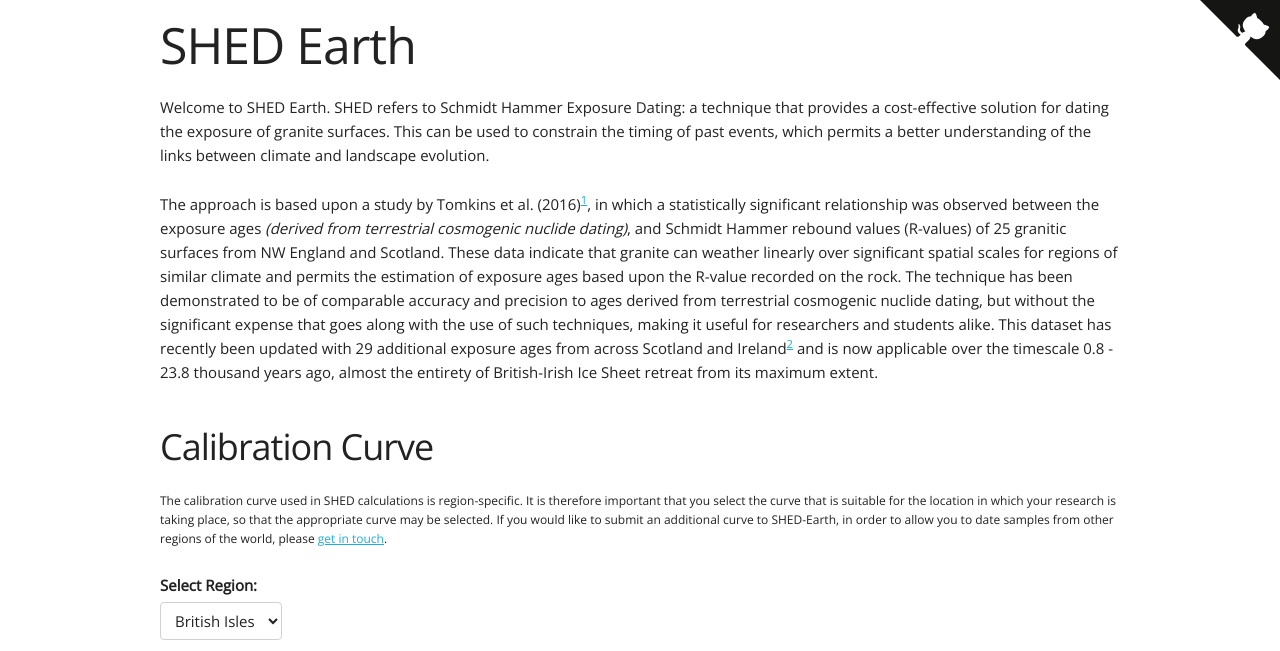
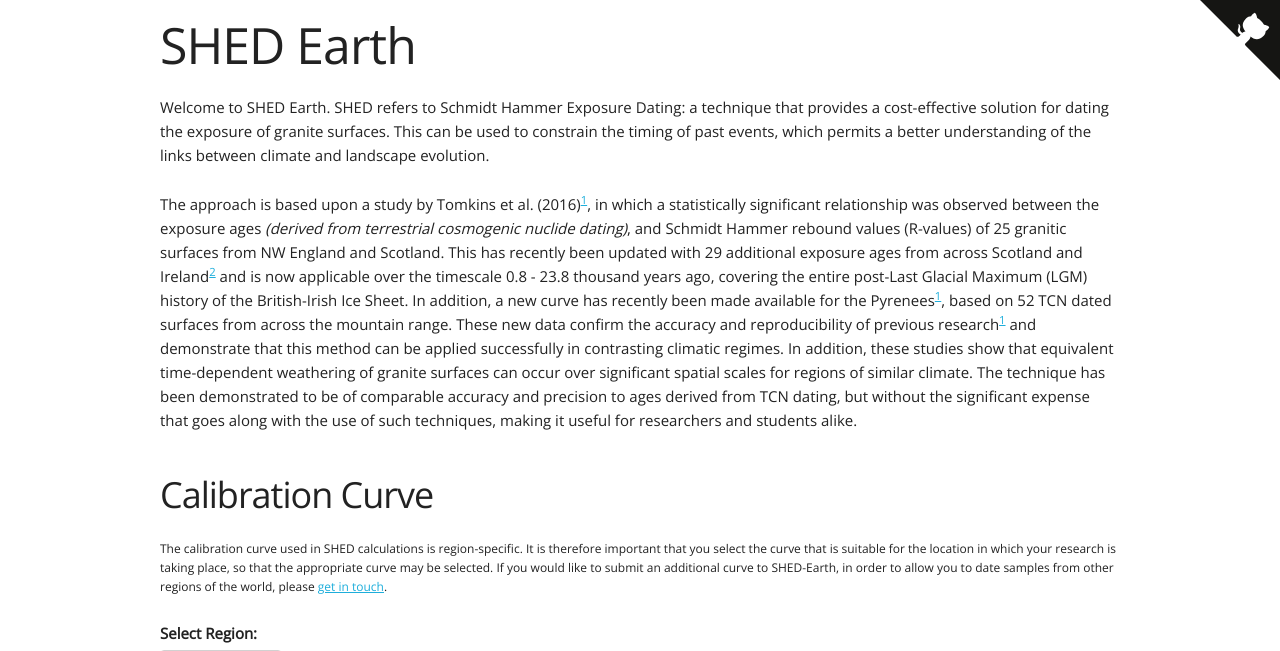
Before and after one commit to jonnyhuck/shed-earth, a Django app: page /shedcalc/ in a window 1280 px wide. Shown: the top 651 px of the page. Run offline with Django 3.2, Linux system fonts and the light colour scheme.

Commit message:
updated text and added self adjusting text that updates depending on calibration curve selection

```diff
--- a/shedcalc/templates/shedcalc/index.html
+++ b/shedcalc/templates/shedcalc/index.html
@@ -116,9 +116,11 @@
 		if (selectedIndex == 0) {			// GB = Lock Lomond
 			document.getElementById('prodrate').value = 0;
 			document.getElementById("localchart").src="./chartgb.png";
+			document.getElementById("cctext").innerHTML = '<small><p>This is the latest calibration curve for the British Isles and is based on 54 TCN dated surfaces from Scotland, NW England and Ireland.  These exposure ages are calculated using the time-dependent Lm scaling scheme<sup><a href="#3">3,4</a></sup>, the Loch Lomond production rate<sup><a href="#5">5</a></sup> and assuming 0 mm ka<sup>-1</sup> erosion. For full details, see Tomkins et al. (2017)<sup><a href="#2">2</a></sup>. It is anticipated that as new calibration curves are constructed in similar well-dated regions, they will be made available for use on this site.</p></small>';
 		} else if (selectedIndex == 1){		// PY = CRONUS
 			document.getElementById('prodrate').value = 2;
 			document.getElementById("localchart").src="./chartpy.png";
+			document.getElementById("cctext").innerHTML = '<small><p>This is the latest calibration curve for the Pyrenees and is based on 52 TCN dated surfaces from across the mountain range. These exposure ages are calculated using the time-dependent Lm scaling scheme<sup><a href="#3">3,4</a></sup>, the primary calibration dataset of Borchers et al. (2016)<sup><a href="#9">9</a></sup> and assuming 0 mm ka-1 erosion. For full details, see Tomkins et al. (2017b)<sup><a href="#18">18</a></sup>. It is anticipated that as new calibration curves are constructed in similar well-dated regions, they will be made available for use on this site.</p></small>'
 		}
 	}
 
@@ -135,16 +137,18 @@
 		<p>The approach is based upon a study by Tomkins et al. (2016)<sup><a href="#1">1</a></sup>,
 		in which a statistically significant relationship was observed between the exposure ages
 		<em>(derived from terrestrial cosmogenic nuclide dating)</em>, and Schmidt Hammer rebound
-		values (R-values) of 25 granitic surfaces from NW England and Scotland. These data indicate
-		that granite can weather linearly over significant spatial scales for regions of similar
-		climate and permits the estimation of exposure ages based upon the R-value recorded on
-		the rock. The technique has been demonstrated to be of comparable accuracy and precision
-		to ages derived from terrestrial cosmogenic nuclide dating, but without the significant
-		expense that goes along with the use of such techniques, making it useful for researchers
-		and students alike. This dataset has recently been updated with 29 additional exposure ages from
-		across Scotland and Ireland<sup><a href="#2">2</a></sup> and is now applicable over
-		the timescale 0.8 - 23.8 thousand years ago, almost the entirety of British-Irish Ice Sheet
-		retreat from its maximum extent.</p>
+		values (R-values) of 25 granitic surfaces from NW England and Scotland. This has recently
+		been updated with 29 additional exposure ages from across Scotland and Ireland<sup><a href="#2">2</a></sup> and is now
+		applicable over the timescale 0.8 - 23.8 thousand years ago, covering the entire post-Last
+		Glacial Maximum (LGM) history of the British-Irish Ice Sheet. In addition, a new curve has
+		recently been made available for the Pyrenees<sup><a href="#1">1</a></sup>, based on 52 TCN dated surfaces
+		from across the mountain range. These new data confirm the accuracy and reproducibility of previous
+		research<sup><a href="#1">1</a></sup> and demonstrate that this method can be applied
+		successfully in contrasting climatic regimes. In addition, these studies show that equivalent
+		time-dependent weathering of granite surfaces can occur over significant spatial scales for
+		regions of similar climate. The technique has been demonstrated to be of comparable accuracy
+		and precision to ages derived from TCN dating, but without the significant expense that goes
+		along with the use of such techniques, making it useful for researchers and students alike.</p>
 
 		<form action="{% url 'shedcalc:results' %}" method="post" onsubmit="return validateForm()">
 
@@ -204,7 +208,7 @@
 			exposure age estimates. As such, we provide three production rates for calculating SH
 			exposure ages.</p>
 
-			<p>The first and the default calibration dataset is the Loch Lomond production
+			<p>For the British Isles SHED curve, the default calibration dataset is the Loch Lomond production
 			rate (LLPR; 4.02 ± 0.18 atoms g<sup>-1</sup> a<sup>-1</sup>; Fabel et al., 2012<sup><a href="#5">5</a></sup>),
 			which is based on <sup>10</sup>Be concentrations from erratic boulders on the terminal moraine of the Younger Dryas
 			Loch Lomond glacier advance, the timing of which is independently constrained by <sup>14</sup>C
@@ -219,7 +223,9 @@
 			<p>Finally, we provide the primary calibration dataset of Borchers et al. (2016)<sup><a href="#9">9</a></sup>
 			which is derived from global calibration sites and is the default production rate
 			for both the <a href="http://cronus.cosmogenicnuclides.rocks/2.0/">CRONUS Web Calculator</a>
-			and the online calculators formerly known as the <a href="http://hess.ess.washington.edu/math/">CRONUS-Earth online calculators</a>.</p></small>
+			and the online calculators formerly known as the <a href="http://hess.ess.washington.edu/math/">CRONUS-Earth
+			online calculators</a>. . This is the default calibration dataset for the Pyrenees SHED curve as no local
+			production rates are available.</p></small>
 
 			<label for='prodrate'>Select Production Rate:</label>
 			<select id='prodrate' name='prodrate'>
@@ -295,16 +301,18 @@
 			<sup><a href="#16">16</a></sup> to a verifiable standard (e.g. University of Manchester calibration boulder)
 			is necessary to minimise potential errors in SHED age estimates.</p>
 
-			<p>Users who have tested their Schmidt Hammer using the University of Manchester
-			calibration boulder<sup><a href="#17">17</a></sup> should input their mean R-Value here. A correction factor (%)
-			is applied to all user R-values.</p>
+			<p>For the British Isles SHED curve, users should test their Schmidt Hammer using the University of Manchester
+			calibration boulder (R-Value = 48.08 ± 0.82)<sup><a href="#17">17</a></sup> and input their mean R-Value here.
+			A correction factor (%) is applied to all user R-values.</p>
+
+			<p>For the Pyrenees SHED curve, users should test their Schmidt Hammer using one of the three calibration
+			surfaces provided (R-Values: Maladeta = 52.60 ± 0.74; Bassies = 44.14 ± 0.60; and Carlit = 48.67 ± 0.65) and
+			input their mean R-Value here. A correction factor (%) is applied to all user R-values.</p>
 
 			<p>Users who have not completed age calibration using the University of Manchester
-			calibration boulder should use the default value (R-value: 48.08 ± 0.82). This is the
-			mean R-value generated by the Proceq N-type Schmidt Hammer used to generate the original
-			calibration curve<sup><a href="#1">1</a></sup>. As such, no correction for variance between different Schmidt
-			Hammers or between users will be made. This may be appropriate if users have calibrated
-			their Schmidt Hammer using one of the 125 boulder or bedrock surfaces reported in
+			calibration boulder should use the default value.As such, no correction for variance between
+			different Schmidt Hammers or between users will be made. This may be appropriate if users have calibrated
+			their Schmidt Hammer using one of the boulder or bedrock surfaces reported in
 			previous publications<sup><a href="#1">1,2</a></sup> although we advocate
 			caution with this approach<sup><a href="#17">17</a></sup>. Although
 			variance between Schmidt Hammers is usually small for surfaces with R-values of ≤ 60,
@@ -398,6 +406,7 @@
 			<div id="15"><li>McCarroll, D. (1987). The Schmidt hammer in geomorphology: five sources of instrument error. Br. Geomorphol. Res. Group Tech. Bull., 36, 16–27.</li></div>
 			<div id="16"><li><a href="https://doi.org/10.1002/esp.2040">Viles, H., Goudie, A., Grab, S., & Lalley, J. (2011). The use of the Schmidt Hammer and Equotip for rock hardness assessment in geomorphology and heritage science: A comparative analysis. Earth Surface Processes and Landforms, 36(3), 320–333.</a></li></div>
 			<div id="17"><li><a href="https://doi.org/10.1016/j.quageo.2016.06.001">Dortch, J. M., Hughes, P. D., & Tomkins, M. D. (2016). Schmidt hammer exposure dating (SHED): Calibration boulder of Tomkins et al. (2016). Quaternary Geochronology, 35, 67–68.</a></li></div>
+			<div id="18"><li>Tomkins, M. D., Dortch, J.D., Hughes, P.D., Huck, J.J., Stimson, A., Delmas, A., Calvet, M., and Pallàs, R. (2017) Rapid, inexpensive dating of glacial landforms in the Pyrenees, Geology, In Submission</li></div>
 		</ol>
 	</div>
 </div>
```
